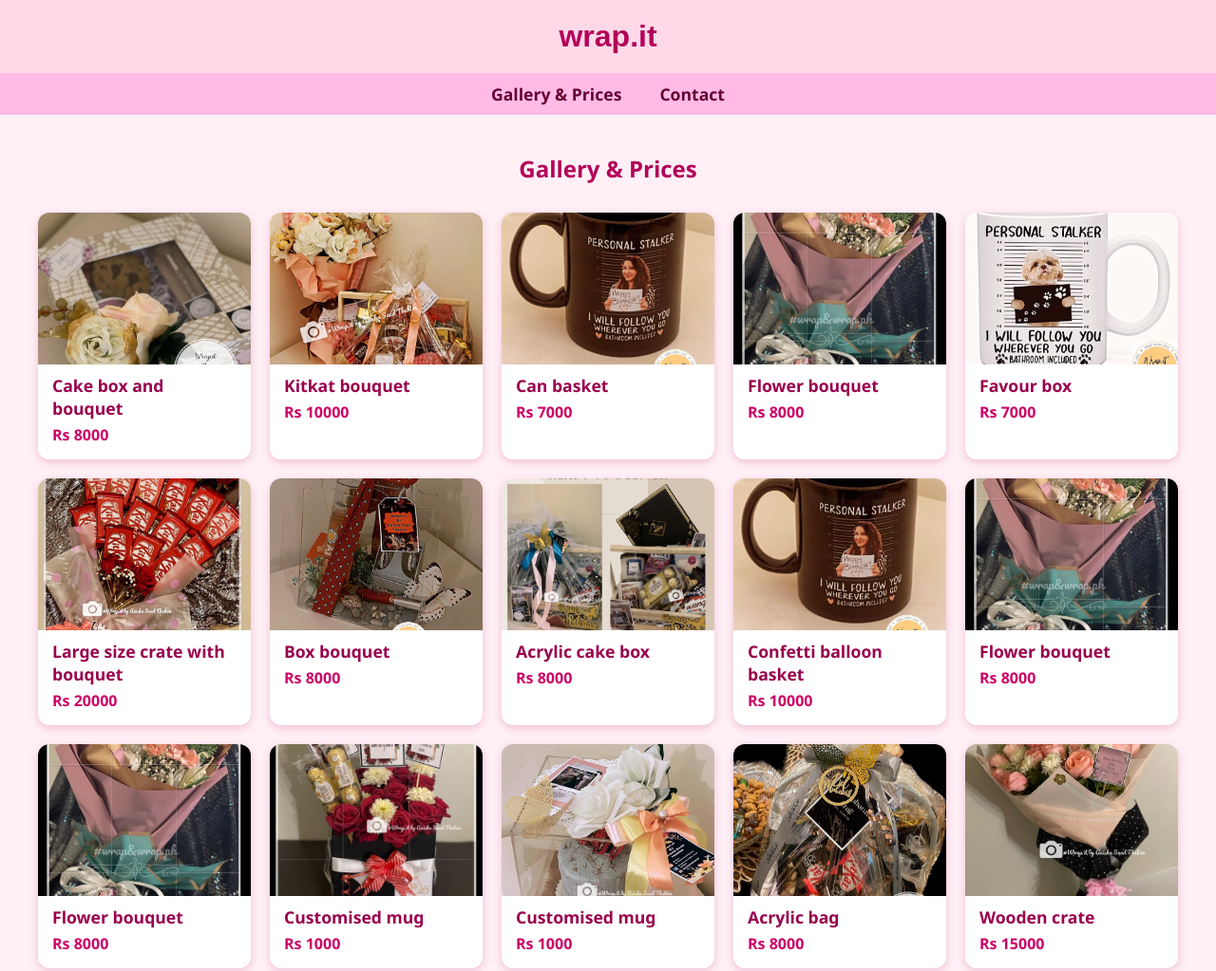
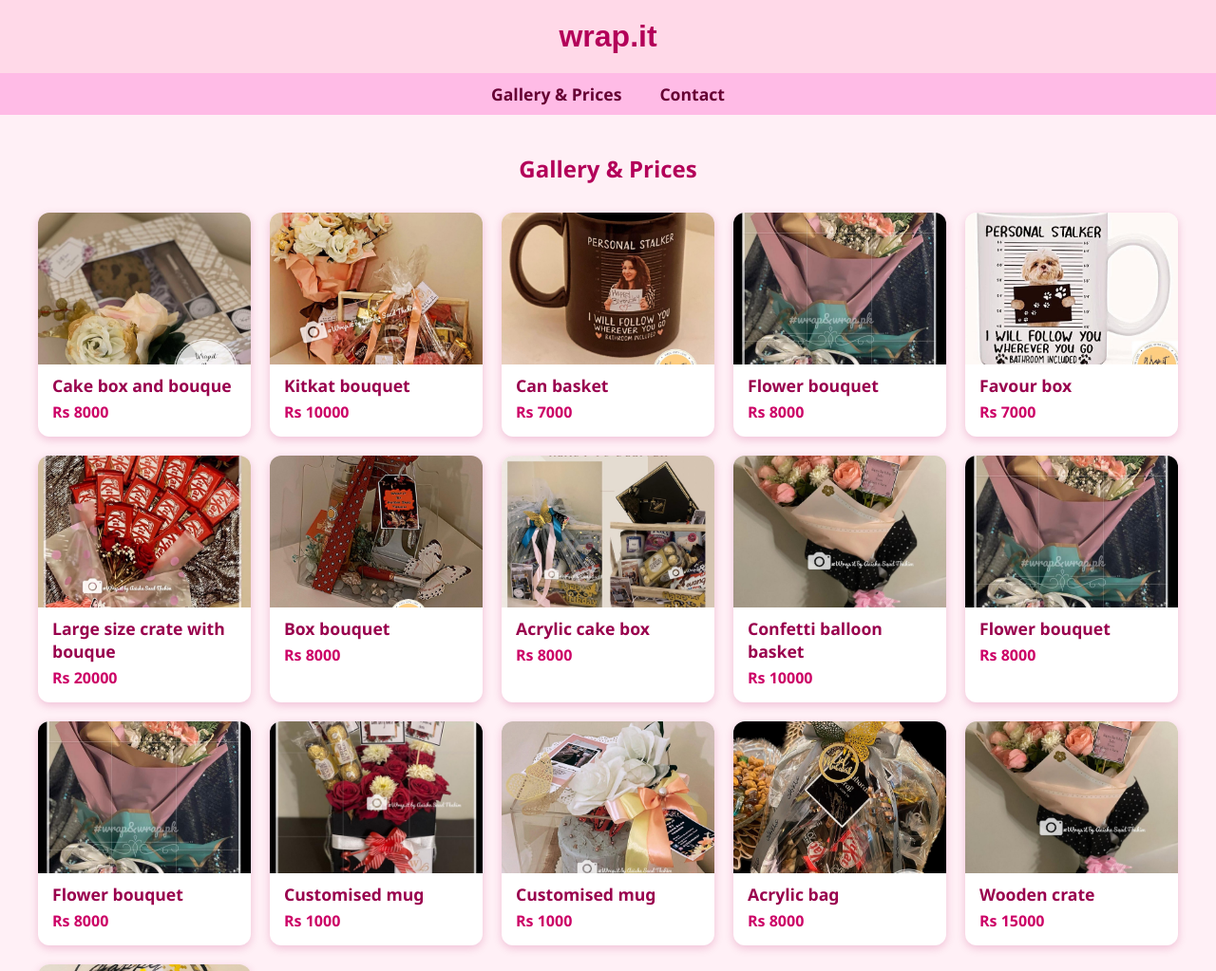
Before and after one commit to thahim/wrapit, a plain HTML site: page index.html in a window 1280 px wide. Shown: the top 1023 px of the page at 95% size. Drawn offline with Linux system fonts and the light colour scheme.

Commit message:
Update index.html

```diff
--- a/index.html
+++ b/index.html
@@ -112,8 +112,8 @@
     <div class="gallery">
 
       <div class="product-card">
-        <img src="https://raw.githubusercontent.com/thahim/wrapit/main/IMG-20250518-WA0012.jpg" alt="Cake box and bouquet" />
-        <div class="product-name">Cake box and bouquet</div>
+        <img src="https://raw.githubusercontent.com/thahim/wrapit/main/IMG-20250518-WA0012.jpg" alt="Cake box and bouque" />
+        <div class="product-name">Cake box and bouque</div>
         <div class="product-price">Rs 8000</div>
       </div>
 
@@ -142,8 +142,8 @@
       </div>
 
       <div class="product-card">
-        <img src="https://raw.githubusercontent.com/thahim/wrapit/main/IMG-20250518-WA0005.jpg" alt="Large size crate with bouquet" />
-        <div class="product-name">Large size crate with bouquet</div>
+        <img src="https://raw.githubusercontent.com/thahim/wrapit/main/IMG-20250518-WA0005.jpg" alt="Large size crate with bouque" />
+        <div class="product-name">Large size crate with bouque</div>
         <div class="product-price">Rs 20000</div>
       </div>
 
@@ -160,7 +160,7 @@
       </div>
 
       <div class="product-card">
-        <img src="https://raw.githubusercontent.com/thahim/wrapit/main/IMG-20250518-WA0007.jpg" alt="Confetti balloon basket" />
+        <img src="https://raw.githubusercontent.com/thahim/wrapit/main/IMG-20250518-WA0009.jpg" alt="Confetti balloon basket" />
         <div class="product-name">Confetti balloon basket</div>
         <div class="product-price">Rs 10000</div>
       </div>
```
